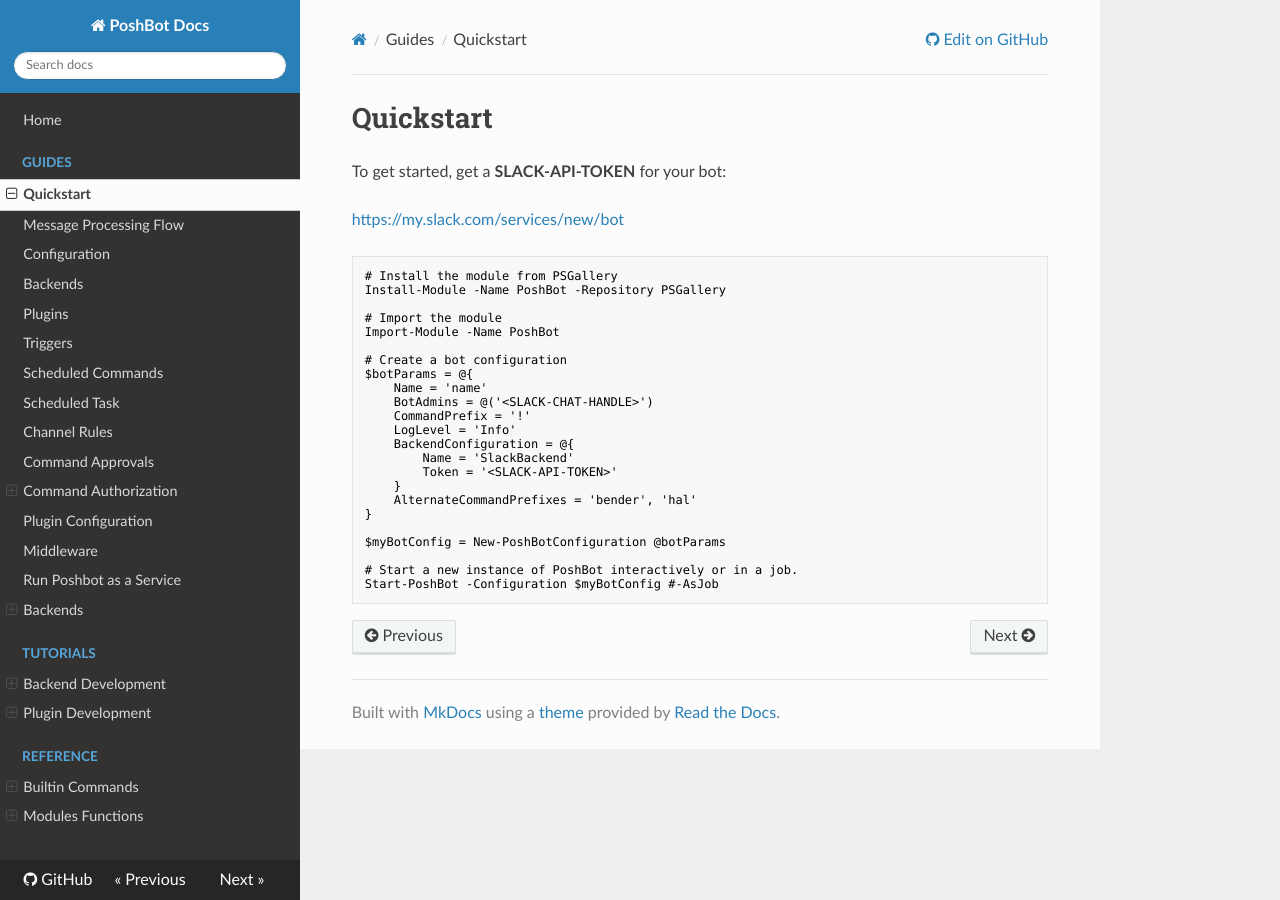
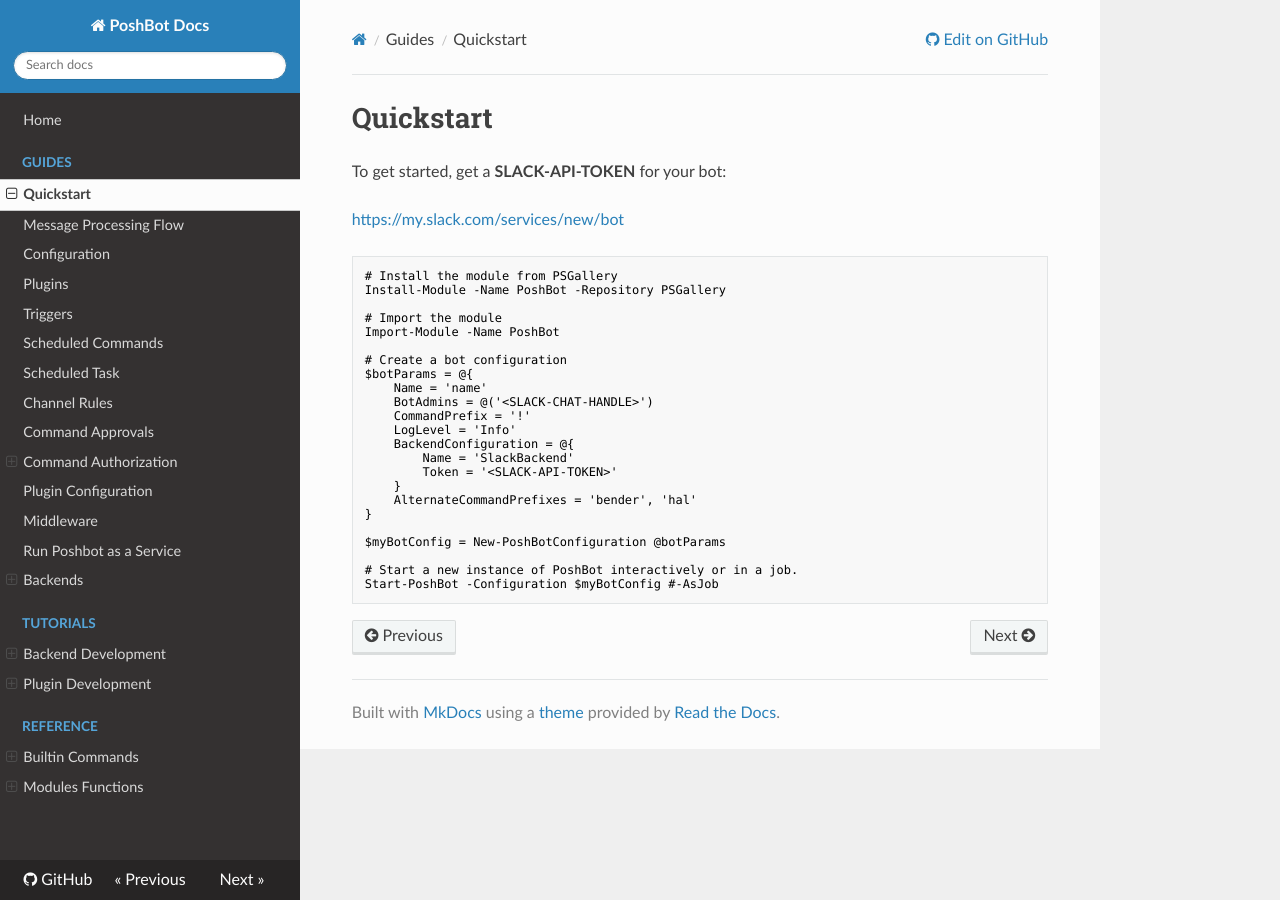
Before and after one commit to poshbotio/PoshBot, an MkDocs documentation site: the page built from docs/guides/quickstart.md, in a window 1280 px wide. Built offline with MkDocs 1.6.1, drawn with Linux system fonts in a browser that asks for light colours; nearby versions of some CDN libraries; old or Windows-style settings are respelled for this version of MkDocs.

Commit message:
Remove old doc link

```diff
--- a/mkdocs.yml
+++ b/mkdocs.yml
@@ -7,7 +7,6 @@ pages:
     - Quickstart: guides/quickstart.md
     - Message Processing Flow: guides/message-processing.md
     - Configuration: guides/configuration.md
-    - Backends: guides/backends.md
     - Plugins: guides/plugins.md
     - Triggers: guides/triggers.md
     - Scheduled Commands: guides/scheduled-commands.md
```
